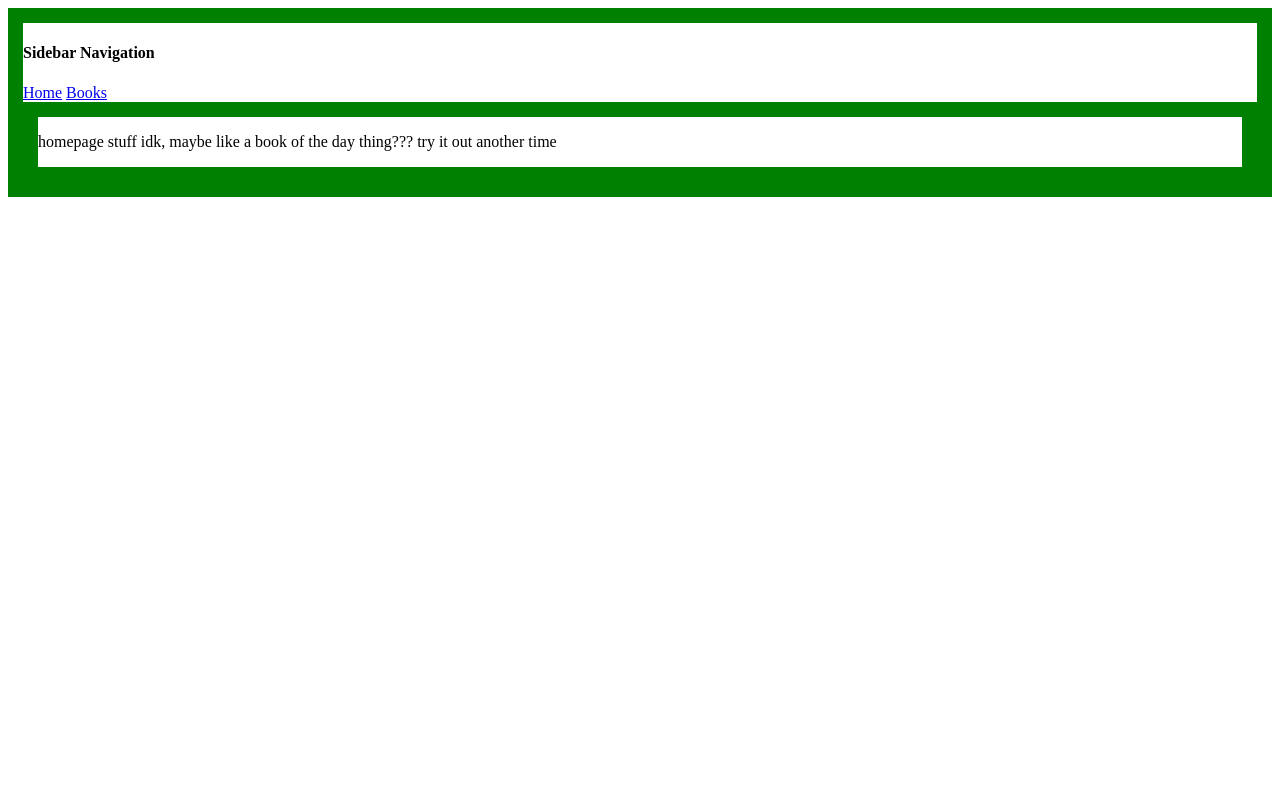
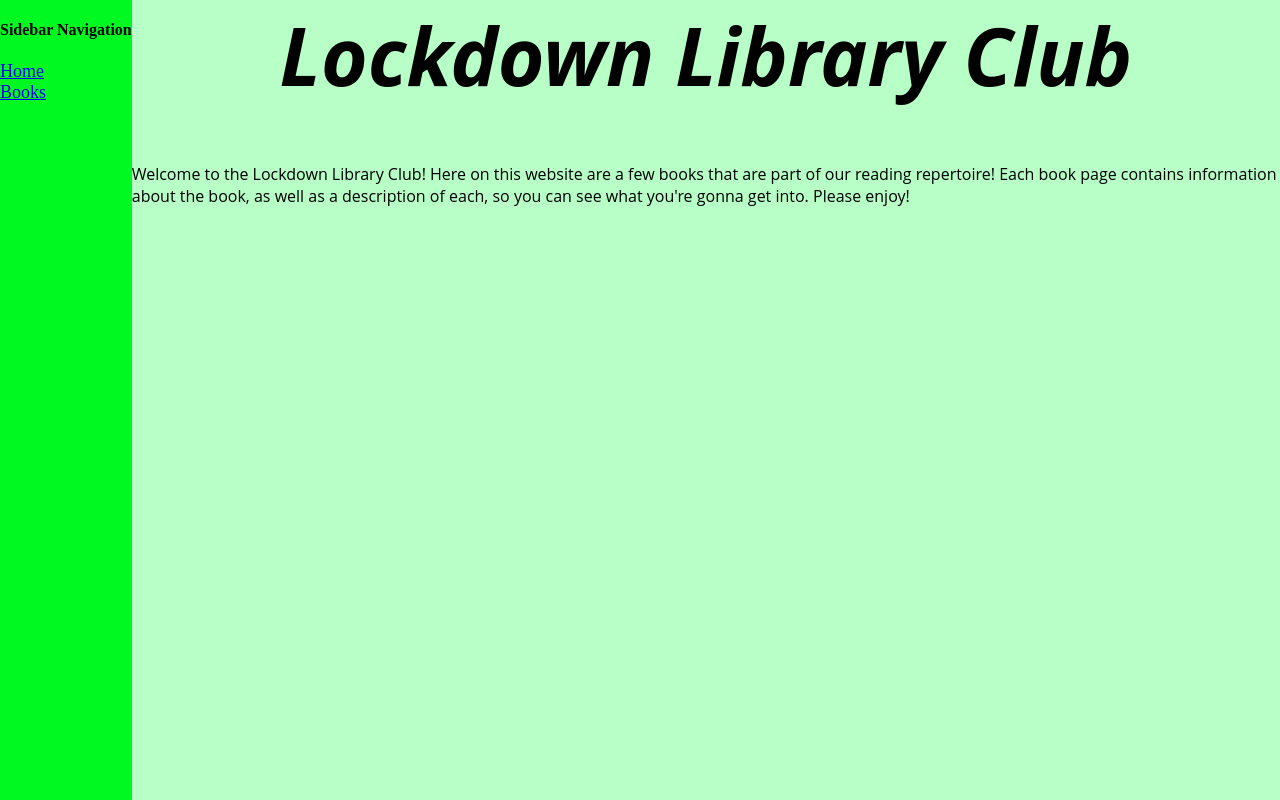
Before and after one commit to Takuaka/CS235-Library-Assignment, a Flask app: page / in a window 1280 px wide. Run offline with Flask 2, Linux system fonts and the light colour scheme.

Commit message:
Did some css, looks good atm. But needs some fixing

```diff
--- a/library/static/css/main.css
+++ b/library/static/css/main.css
@@ -1,10 +1,48 @@
 @import url('https://fonts.googleapis.com/css2?family=Open+Sans&display=swap')
 
-font-family: 'Open Sans', sans-serif;
-body {
-    background-colour: blue;
+
+
+* {
+    margin: 0;
+    padding: 0;
+    border: 0;
+    outline:0;
+    font-family:
+    font-size: large;
 }
 
-div {
-    border: 15px solid green;
+h1 {
+    margin-top: 0;
+    text-align: center;
+    font-size: 500%;
+    font-family: "Open Sans", sans-serif;
+    font-style: italic;
 }
+
+html, body {
+    margin: 0px;
+    padding: 0px;
+    height: 100%;
+    width: 100%;
+    position: absolute;
+}
+
+#body{
+    height: 100%;
+    background-color: rgba(76,255,112,0.4);
+}
+
+#nav {
+    height: inherit;
+    float: left;
+    background-color: rgba(0,249,33,1);
+    align: center;
+}
+
+.btn-nav {
+    font-size: large;
+}
+
+p{
+    font-family: "Open Sans", sans-serif;
+}
--- a/library/templates/home/home.html
+++ b/library/templates/home/home.html
@@ -1,6 +1,11 @@
 {% extends 'layout.html' %} {% block content %}
 <main>
-    <p>homepage stuff idk, maybe like a book of the day thing??? try it out another time</p>
+    <h1>Lockdown Library Club</h1>
+    <p>
+        Welcome to the Lockdown Library Club! Here on this website are a few books that are part of our reading
+        repertoire! Each book page contains information about the book, as well as a description of each, so you
+        can see what you're gonna get into. Please enjoy!
+    </p>
 </main>
 
 {% endblock %}
--- a/library/templates/layout.html
+++ b/library/templates/layout.html
@@ -9,7 +9,7 @@
         >
         <link
             rel="icon"
-            href="static/favicon.ico"
+            href="{{ url_for('static', filename='favicon.ico') }}"
         >
         <style>
 
--- a/library/templates/navigation.html
+++ b/library/templates/navigation.html
@@ -1,5 +1,6 @@
 <nav id="nav">
     <h4>Sidebar Navigation</h4>
     <a class="btn-nav" href="{{ url_for('home_bp.home') }}">Home</a>
+    <br>
     <a class="btn-nav" href="{{ url_for('books_bp.books') }}">Books</a>
 </nav>
```
Also changed, not shown: library/static/favicon.ico (renamed from favicon.ico).
